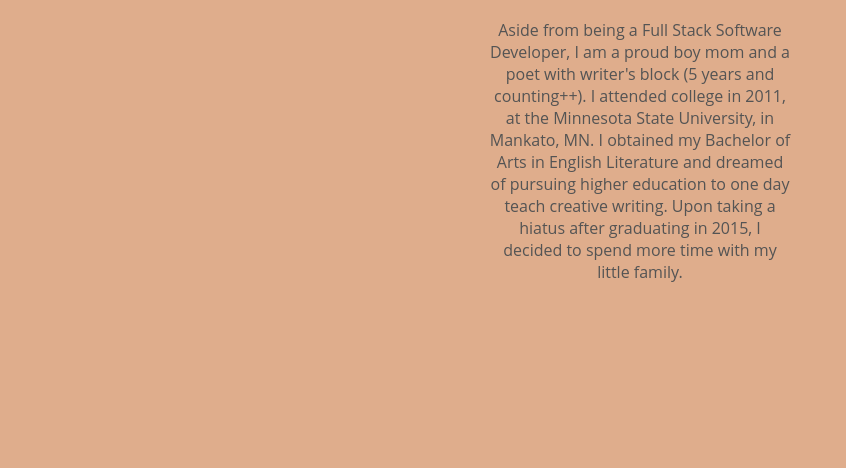
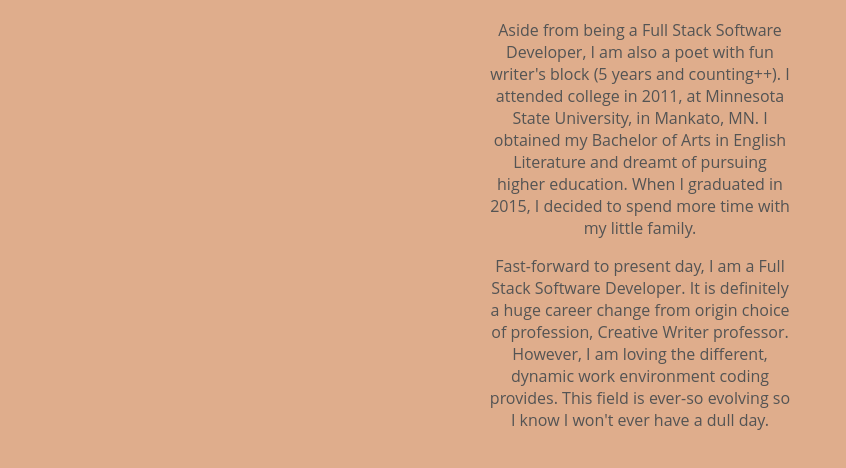
Before and after one commit to yyerthao/yyerthao.github.io, a website: page public/aboutme.html in a window 1280 px wide. Shown: the part 124-592 px from the top of the page, without its empty margins (0-846 px from the left). Drawn offline with Linux system fonts and the light colour scheme.

Commit message:
Updated aboutme file

```diff
--- a/public/aboutme.html
+++ b/public/aboutme.html
@@ -22,13 +22,18 @@
         </p> -->
         <!-- <p class=" p p2">Essentially, anything coffee, food-related, I am game for.</p> -->
         <p class="p p2">
-            Aside from being a Full Stack Software Developer, I am a proud boy mom and a poet with writer's block (5 years and counting++).
-            I attended college in 2011, at the Minnesota State University, in Mankato, MN. I obtained my Bachelor of Arts in English Literature
-            and dreamed of pursuing higher education to one day teach creative writing. Upon taking a hiatus after graduating in 2015,
-            I decided to spend more time with my little family.
+            Aside from being a Full Stack Software Developer, I am also a poet with fun writer's block (5 years and counting++).
+            I attended college in 2011, at Minnesota State University, in Mankato, MN. I obtained my Bachelor of Arts in English Literature
+            and dreamt of pursuing higher education. When I graduated in 2015, I decided to spend more time with my
+            little family.
         </p>
         <p class="p p2">
-
+            Fast-forward to present day, I am a Full Stack Software Developer. It is definitely a huge career change from origin choice of profession,
+            Creative Writer professor. However, I am loving the different, dynamic work environment coding provides. This field is ever-so evolving
+            so I know I won't ever have a dull day.
+        </p>
+        <p class="p p2">
+        <!-- include personal interests here -->
         </p>
     </div>
     </div>
```
Also changed, not shown: public/index.html (+3 -3 lines).
